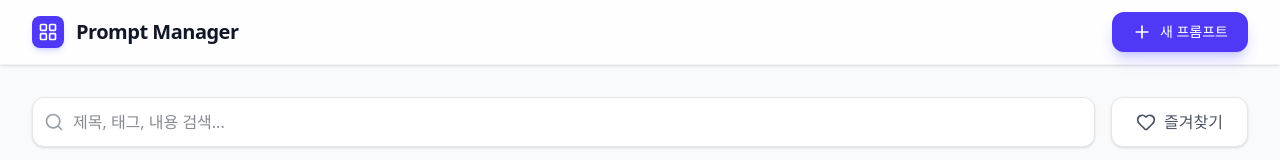
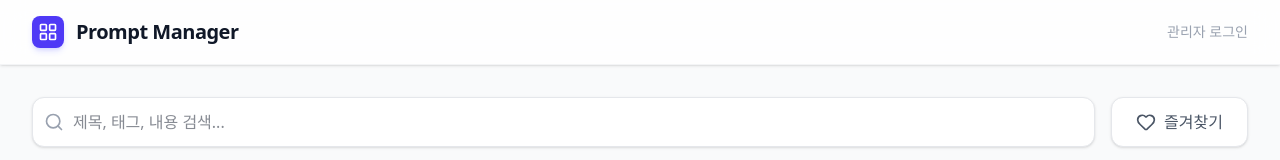
Before and after one commit to cinews/prompt-manager, a React (Vite) app: page / in a window 1280 px wide. Shown: the top 160 px of the page. Built offline with nearby package versions, Linux system fonts and the light colour scheme; no server answers; the database is empty.

Commit message:
feat: implement admin mode and fix reference url issue

```diff
--- a/src/App.jsx
+++ b/src/App.jsx
@@ -15,6 +15,28 @@ function App() {
   const [isModalOpen, setIsModalOpen] = useState(false);
   const [editingPrompt, setEditingPrompt] = useState(null);
   const [viewingPrompt, setViewingPrompt] = useState(null);
+
+  // Admin State
+  const [isAdmin, setIsAdmin] = useState(() => {
+    return sessionStorage.getItem('isAdmin') === 'true';
+  });
+
+  const handleAdminLogin = () => {
+    const password = window.prompt("관리자 비밀번호를 입력하세요:");
+    if (password && password.trim() === "Nanajin72@") { // Simple password check
+      sessionStorage.setItem('isAdmin', 'true');
+      setIsAdmin(true);
+      alert("관리자로 로그인되었습니다.");
+    } else if (password !== null) {
+      alert("비밀번호가 올바르지 않습니다.");
+    }
+  };
+
+  const handleAdminLogout = () => {
+    sessionStorage.removeItem('isAdmin');
+    setIsAdmin(false);
+    alert("로그아웃되었습니다.");
+  };
 
   // Filter Logic
   const filteredPrompts = useMemo(() => {
@@ -76,7 +98,7 @@ function App() {
       setIsModalOpen(false);
     } catch (error) {
       console.error("Operation failed", error);
-      alert("적용 중 오류가 발생했습니다. 다시 시도해주세요.");
+      alert(`오류가 발생했습니다: ${error.message || "알 수 없는 오류"}`);
     }
   };
 
@@ -111,10 +133,30 @@ function App() {
             <h1 className="text-xl font-bold text-gray-900 tracking-tight">Prompt Manager</h1>
           </div>
 
-          <Button onClick={handleCreateOpen}>
-            <Plus className="w-5 h-5 mr-2" />
-            새 프롬프트
-          </Button>
+          <div className="flex items-center gap-3">
+            {isAdmin ? (
+              <div className="flex items-center gap-3">
+                <span className="text-sm text-indigo-600 font-medium hidden sm:inline-block">관리자 모드</span>
+                <Button onClick={handleCreateOpen}>
+                  <Plus className="w-5 h-5 mr-2" />
+                  새 프롬프트
+                </Button>
+                <button
+                  onClick={handleAdminLogout}
+                  className="text-sm text-gray-500 hover:text-gray-700 underline"
+                >
+                  로그아웃
+                </button>
+              </div>
+            ) : (
+              <button
+                onClick={handleAdminLogin}
+                className="text-sm text-gray-400 hover:text-gray-600"
+              >
+                관리자 로그인
+              </button>
+            )}
+          </div>
         </div>
       </header>
 
@@ -221,6 +263,7 @@ function App() {
               onEdit={handleEditOpen}
               onDelete={handleDelete}
               onLike={toggleLike}
+              isAdmin={isAdmin}
             />
           </div>
         </div>
@@ -247,6 +290,7 @@ function App() {
         onEdit={handleEditOpen}
         onDelete={handleDelete}
         onLike={toggleLike}
+        isAdmin={isAdmin}
       />
     </div>
   );
--- a/src/components/PromptCard.jsx
+++ b/src/components/PromptCard.jsx
@@ -3,7 +3,7 @@ import { Button } from './ui/Button';
 import { cn } from '../utils/cn';
 import { useState } from 'react';
 
-export const PromptCard = ({ prompt, onClick, onEdit, onDelete, onLike }) => {
+export const PromptCard = ({ prompt, onClick, onEdit, onDelete, onLike, isAdmin }) => {
     const [copied, setCopied] = useState(false);
 
     const handleCopy = (e) => {
@@ -71,12 +71,16 @@ export const PromptCard = ({ prompt, onClick, onEdit, onDelete, onLike }) => {
                     <Button variant="ghost" size="icon" onClick={handleCopy} title="내용 복사">
                         <Copy className={cn("w-4 h-4", copied && "text-green-500")} />
                     </Button>
+                    {isAdmin && (
+                        <>
                             <Button variant="ghost" size="icon" onClick={(e) => { e.stopPropagation(); onEdit(prompt); }} title="수정">
                                 <Edit2 className="w-4 h-4" />
                             </Button>
                             <Button variant="ghost" size="icon" onClick={(e) => { e.stopPropagation(); onDelete(prompt.id); }} title="삭제" className="text-red-400 hover:text-red-600 hover:bg-red-50">
                                 <Trash2 className="w-4 h-4" />
                             </Button>
+                        </>
+                    )}
                 </div>
             </div>
         </div>
--- a/src/components/PromptDetailModal.jsx
+++ b/src/components/PromptDetailModal.jsx
@@ -4,7 +4,7 @@ import { Copy, ExternalLink, Heart, Edit2, Trash2 } from 'lucide-react';
 import { cn } from '../utils/cn';
 import { useState } from 'react';
 
-export const PromptDetailModal = ({ isOpen, onClose, prompt, onEdit, onDelete, onLike }) => {
+export const PromptDetailModal = ({ isOpen, onClose, prompt, onEdit, onDelete, onLike, isAdmin }) => {
     const [copied, setCopied] = useState(false);
 
     if (!prompt) return null;
@@ -83,6 +83,7 @@ export const PromptDetailModal = ({ isOpen, onClose, prompt, onEdit, onDelete, o
                 </div>
 
                 {/* Actions Footer */}
+                {isAdmin && (
                     <div className="flex justify-end gap-3 pt-4 border-t border-gray-100">
                         <Button variant="secondary" onClick={() => onEdit(prompt)}>
                             <Edit2 className="w-4 h-4 mr-2" />
@@ -93,6 +94,7 @@ export const PromptDetailModal = ({ isOpen, onClose, prompt, onEdit, onDelete, o
                             삭제
                         </Button>
                     </div>
+                )}
             </div>
         </Modal>
     );
--- a/src/components/PromptList.jsx
+++ b/src/components/PromptList.jsx
@@ -16,7 +16,7 @@ const item = {
     show: { opacity: 1, y: 0 }
 };
 
-export const PromptList = ({ prompts, onClick, onEdit, onDelete, onLike }) => {
+export const PromptList = ({ prompts, onClick, onEdit, onDelete, onLike, isAdmin }) => {
     if (prompts.length === 0) {
         return (
             <div className="flex flex-col items-center justify-center py-20 text-center">
@@ -46,6 +46,7 @@ export const PromptList = ({ prompts, onClick, onEdit, onDelete, onLike }) => {
                         onEdit={onEdit}
                         onDelete={onDelete}
                         onLike={onLike}
+                        isAdmin={isAdmin}
                     />
                 </motion.div>
             ))}
--- a/src/utils/storage.js
+++ b/src/utils/storage.js
@@ -6,18 +6,24 @@ const fromDB = (row) => ({
     ...row,
     isLiked: row.is_liked,
     createdAt: row.created_at,
+    referenceUrl: row.reference_url,
     // ensure tags is an array
     tags: Array.isArray(row.tags) ? row.tags : []
 });
 
 // Helper to map App data to DB format
 const toDB = (data) => {
-    const { isLiked, createdAt, ...rest } = data;
-    return {
+    const { isLiked, createdAt, referenceUrl, ...rest } = data;
+    const payload = {
         ...rest,
         is_liked: isLiked,
         created_at: createdAt
     };
+    // Only include reference_url if it has a value to avoid errors if column is missing
+    if (referenceUrl) {
+        payload.reference_url = referenceUrl;
+    }
+    return payload;
 };
 
 export const getPrompts = async () => {
@@ -51,6 +57,11 @@ export const createPrompt = async (promptData) => {
         is_liked: false,
         created_at: new Date().toISOString()
     };
+
+    // Only add reference_url if present
+    if (promptData.referenceUrl) {
+        payload.reference_url = promptData.referenceUrl;
+    }
 
     const { data, error } = await supabase
         .from('prompts')
```
Lines whose indentation alone changed are shown as unchanged.
